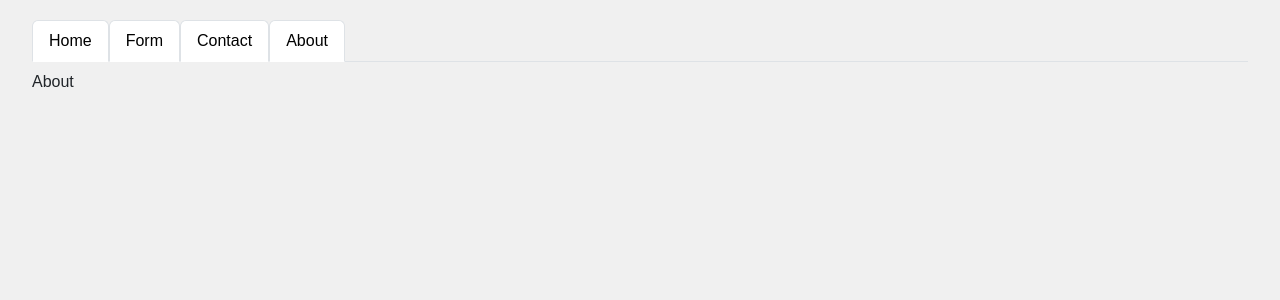
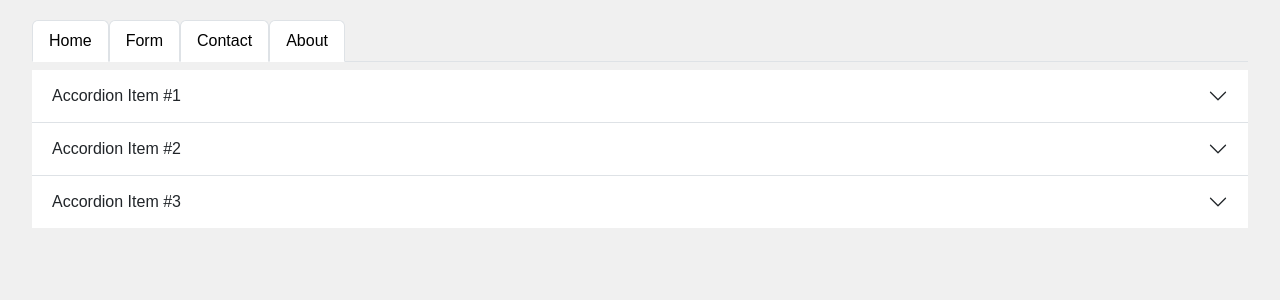
Before and after one commit to Vinay-Id/React-Apps, a React (Create React App) app in the folder routing-app/: page /about in a window 1280 px wide. Shown: the top 300 px of the page. Built offline with nearby package versions, Linux system fonts and the light colour scheme.

Commit message:
made changes in form component

```diff
--- a/routing-app/src/About.jsx
+++ b/routing-app/src/About.jsx
@@ -2,7 +2,38 @@ import React from 'react'
 
 const About = () => {
   return (
-    <div>About</div>
+    <div className="accordion accordion-flush" id="accordionFlushExample">
+  <div className="accordion-item">
+    <h2 className="accordion-header">
+      <button className="accordion-button collapsed" type="button" data-bs-toggle="collapse" data-bs-target="#flush-collapseOne" aria-expanded="false" aria-controls="flush-collapseOne">
+        Accordion Item #1
+      </button>
+    </h2>
+    <div id="flush-collapseOne" className="accordion-collapse collapse" data-bs-parent="#accordionFlushExample">
+      <div className="accordion-body">Placeholder content for this accordion, which is intended to demonstrate the <code>.accordion-flush</code> className. This is the first item's accordion body.</div>
+    </div>
+  </div>
+  <div className="accordion-item">
+    <h2 className="accordion-header">
+      <button className="accordion-button collapsed" type="button" data-bs-toggle="collapse" data-bs-target="#flush-collapseTwo" aria-expanded="false" aria-controls="flush-collapseTwo">
+        Accordion Item #2
+      </button>
+    </h2>
+    <div id="flush-collapseTwo" className="accordion-collapse collapse" data-bs-parent="#accordionFlushExample">
+      <div className="accordion-body">Placeholder content for this accordion, which is intended to demonstrate the <code>.accordion-flush</code> className. This is the second item's accordion body. Let's imagine this being filled with some actual content.</div>
+    </div>
+  </div>
+  <div className="accordion-item">
+    <h2 className="accordion-header">
+      <button className="accordion-button collapsed" type="button" data-bs-toggle="collapse" data-bs-target="#flush-collapseThree" aria-expanded="false" aria-controls="flush-collapseThree">
+        Accordion Item #3
+      </button>
+    </h2>
+    <div id="flush-collapseThree" className="accordion-collapse collapse" data-bs-parent="#accordionFlushExample">
+      <div className="accordion-body">Placeholder content for this accordion, which is intended to demonstrate the <code>.accordion-flush</code> className. This is the third item's accordion body. Nothing more exciting happening here in terms of content, but just filling up the space to make it look, at least at first glance, a bit more representative of how this would look in a real-world application.</div>
+    </div>
+  </div>
+</div>
   )
 }
 
```
